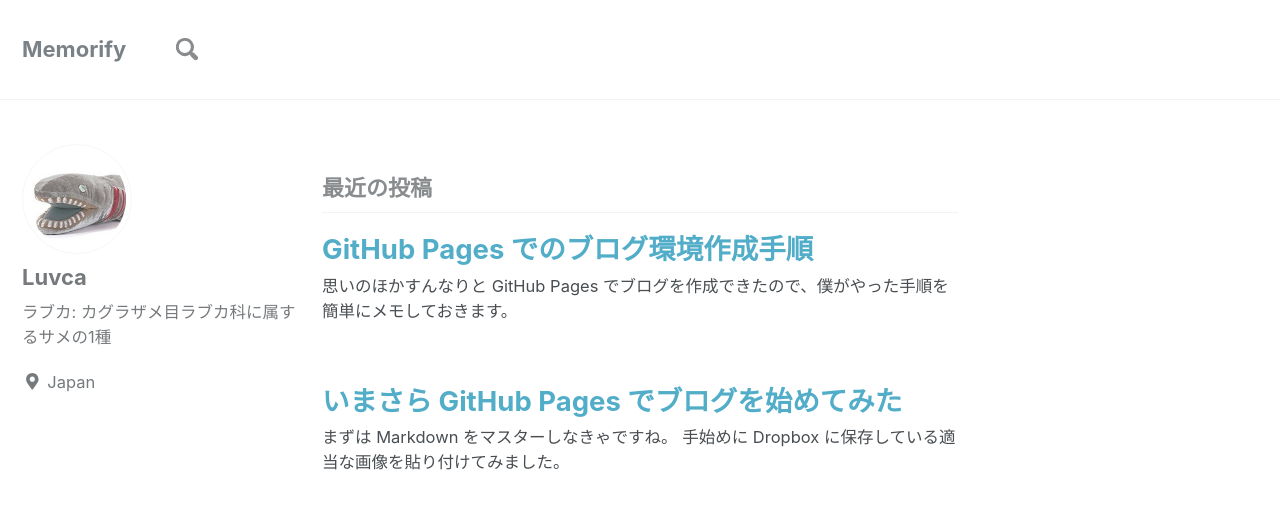
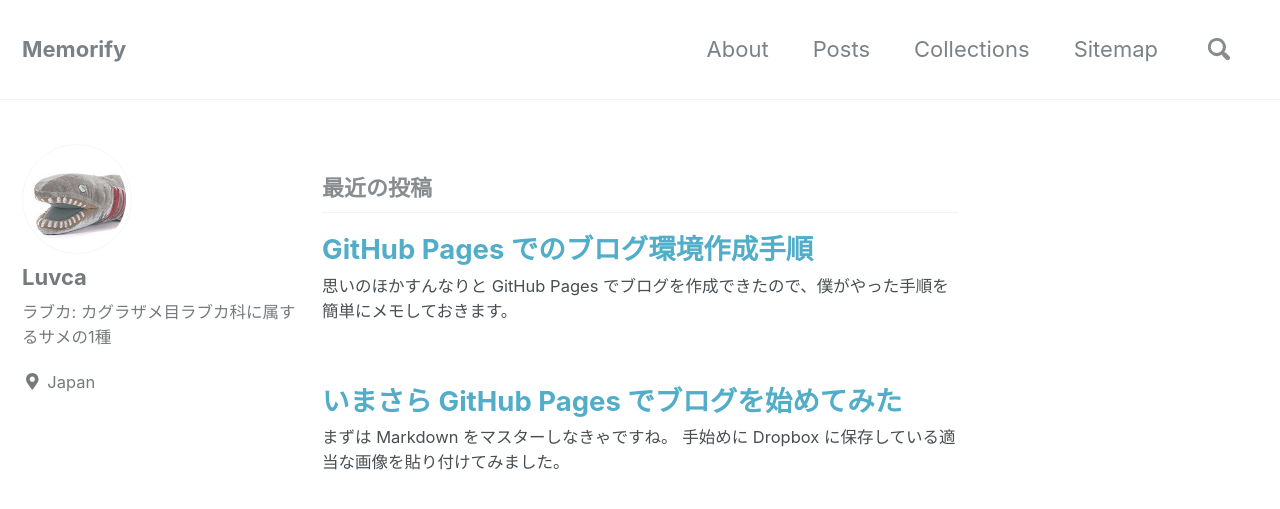
Before and after one commit to Luvca/Luvca.github.io, a Jekyll site: the page built from index.html, in a window 1280 px wide and 900 px high. Shown: the top 509 px of the window. Built offline with Jekyll 4.4.1, drawn with Linux system fonts in a browser that asks for light colours; nearby versions of some CDN libraries; the list of posts is cut into pages by our own code.

Commit message:
Revert previous

```diff
--- a/_sass/minimal-mistakes/_navigation.scss
+++ b/_sass/minimal-mistakes/_navigation.scss
@@ -209,8 +209,7 @@
 
   .visible-links {
     display: -webkit-box;
-    /*display: flex;*/
-    display: none;
+    display: flex;
     -webkit-box-pack: end;
     justify-content: flex-end;
     -webkit-box-flex: 1;
```
